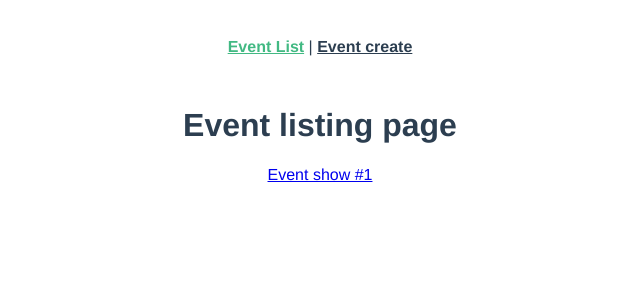
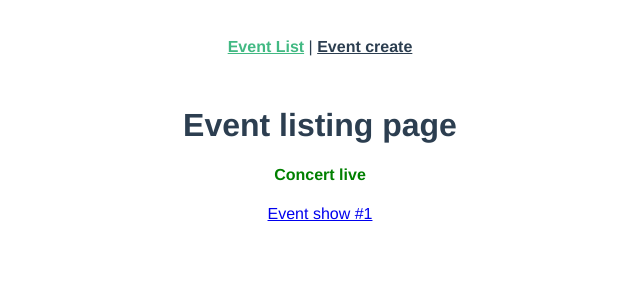
Before and after one commit to marnelfr/vuejs, a Vue app: page / in a window 1280 px wide. Shown: the top 300 px of the page, without its empty margins (320-960 px from the left). Built offline with nearby package versions, Linux system fonts and the light colour scheme.

Commit message:
Nested component

```diff
--- a/package.json
+++ b/package.json
@@ -25,6 +25,8 @@
     "eslint": "^6.7.2",
     "eslint-plugin-prettier": "^3.3.1",
     "eslint-plugin-vue": "^7.0.0",
-    "prettier": "^2.2.1"
+    "node-sass": "^6.0.1",
+    "prettier": "^2.2.1",
+    "sass-loader": "^12.1.0"
   }
 }
--- /dev/null
+++ b/src/components/EventCard.vue
@@ -0,0 +1,17 @@
+<template>
+<div>
+  <h4>Concert live</h4>
+</div>
+</template>
+
+<script>
+export default {
+  name: "EventCard"
+}
+</script>
+
+<style scoped>
+h4 {
+  color: green;
+}
+</style>
--- a/src/views/EventList.vue
+++ b/src/views/EventList.vue
@@ -1,6 +1,15 @@
 <template>
   <div>
     <h1>Event listing page</h1>
+    <EventCard />
     <router-link :to="{ name: 'event-show', params: { id: 1 }}">Event show #1</router-link>
   </div>
 </template>
+<script>
+import EventCard from '@/components/EventCard.vue';
+export default {
+  components: {
+    EventCard,
+  },
+}
+</script>
```
Also changed, not shown: 1 other file (tests, documents, lock files or other folders).
